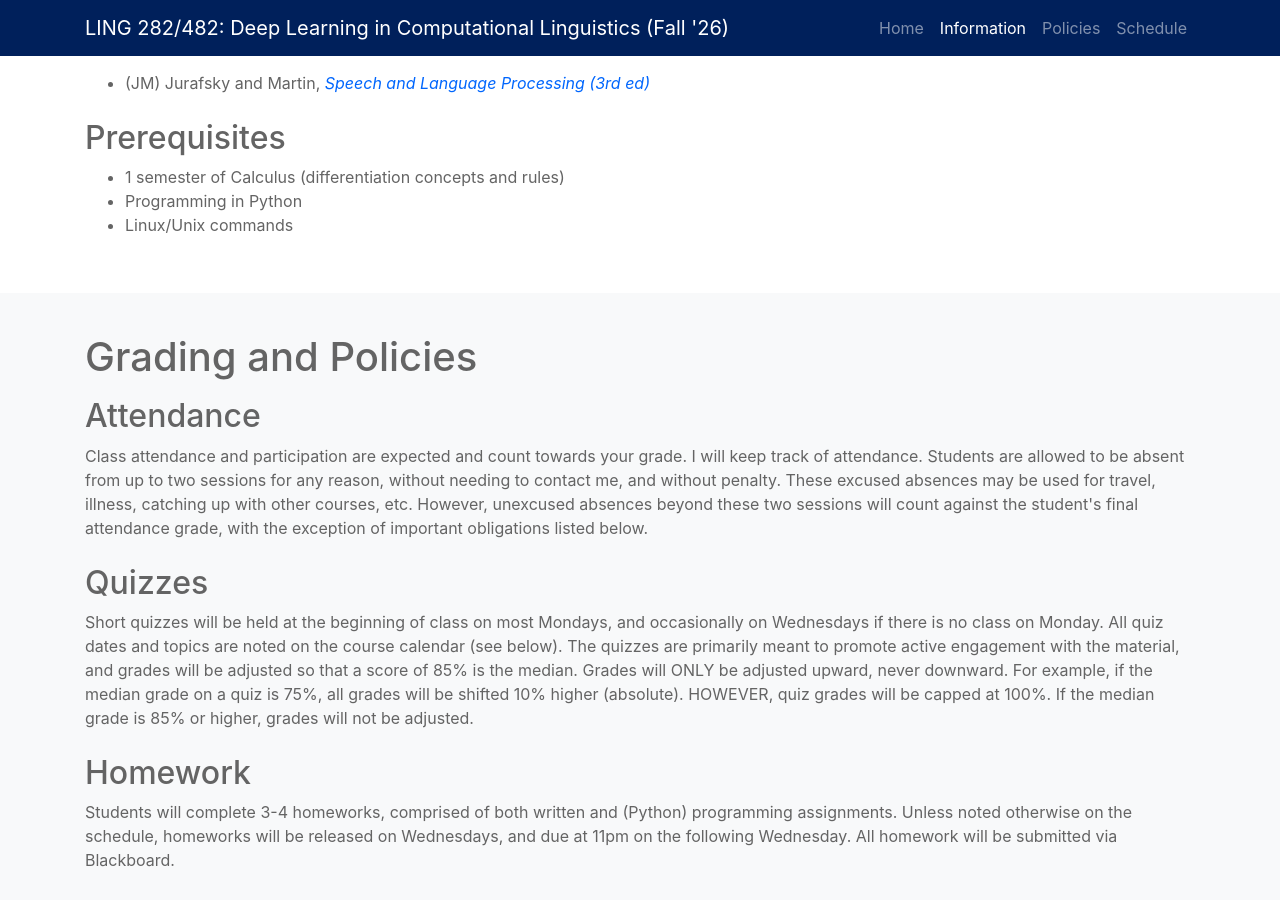
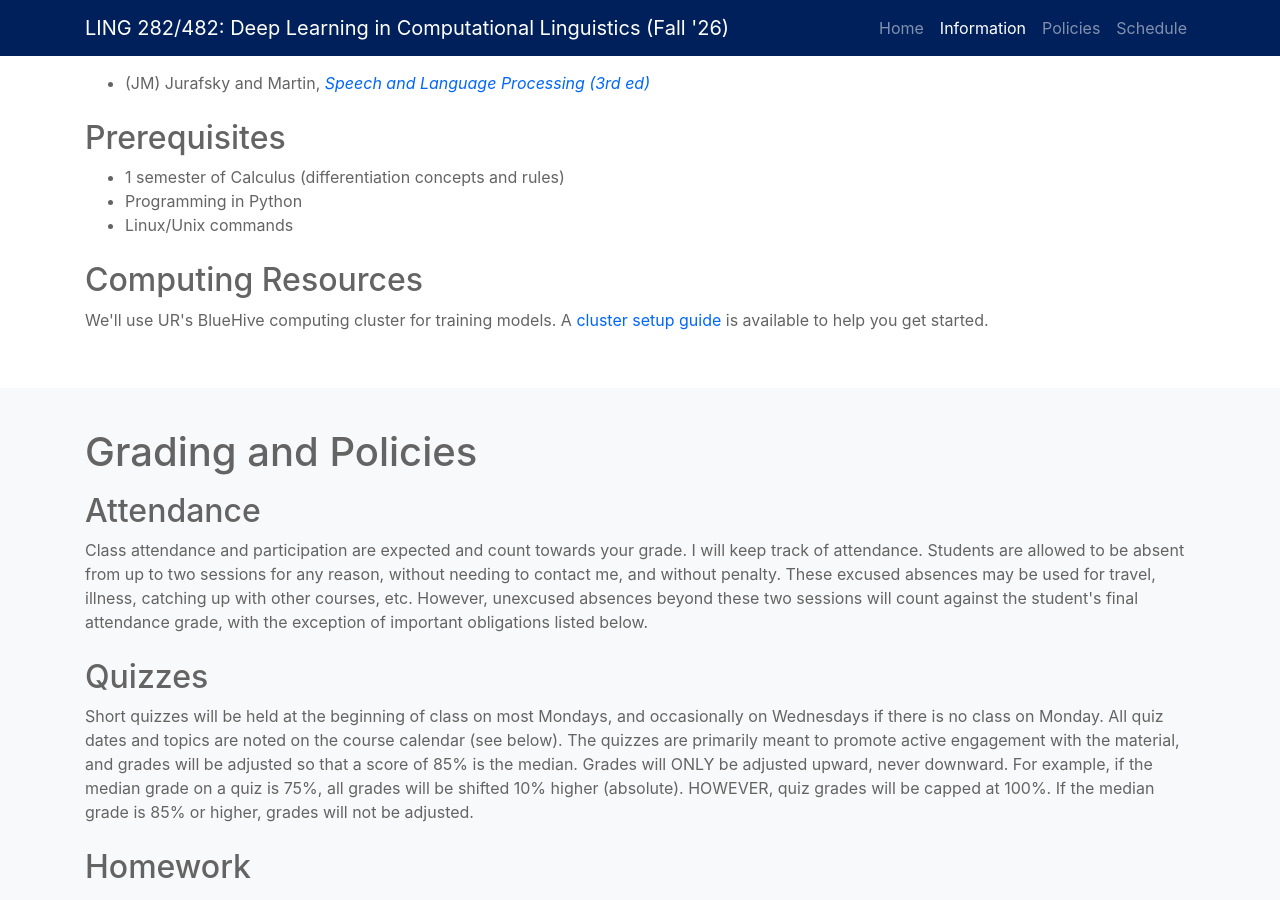
Before and after one commit to cmdowney88/cmdowney88.github.io, a Jekyll site: the page teaching/ling282/fall26/index.html, which Jekyll copies as it is, in a window 1280 px wide and 900 px high, scrolled down 664 px. Built offline with Jekyll 4.4.1, drawn with Linux system fonts in a browser that asks for light colours; some of the changed text lies outside the part shown.

Commit message:
ling282: re-add BlueHive guide as Oct 7 reading, add to course information

```diff
--- a/teaching/ling282/fall26/index.html
+++ b/teaching/ling282/fall26/index.html
@@ -112,6 +112,13 @@
 						<li>Programming in Python</li>
 						<li>Linux/Unix commands</li>
 					</ul>
+
+					<h2 class="pt-2">Computing Resources</h2>
+					<p>
+						We'll use UR's BlueHive computing cluster for training models. A
+						<a href="guides/cluster-setup/" target="_blank">cluster setup guide</a>
+						is available to help you get started.
+					</p>
 				</div>
 			</div>
 		</div>
@@ -406,6 +413,8 @@
 									<a href="https://www.aclweb.org/anthology/D14-1179/" target="_blank">Learning Phrase Representations using RNN Encoder-Decoder for Statistical Machine Translation</a>
 									<br />
 									<a href="http://proceedings.mlr.press/v28/pascanu13.html" target="_blank">On the difficulty of training recurrent neural networks</a>
+									<br /><br />
+									<a href="../../../guides/cluster-setup/" target="_blank">BlueHive Cluster Setup Guide</a>
 								</td>
 								<td>
 									<strong>in-class quiz:</strong> Chain Rule (Prob), n-grams, FFNNs
```
